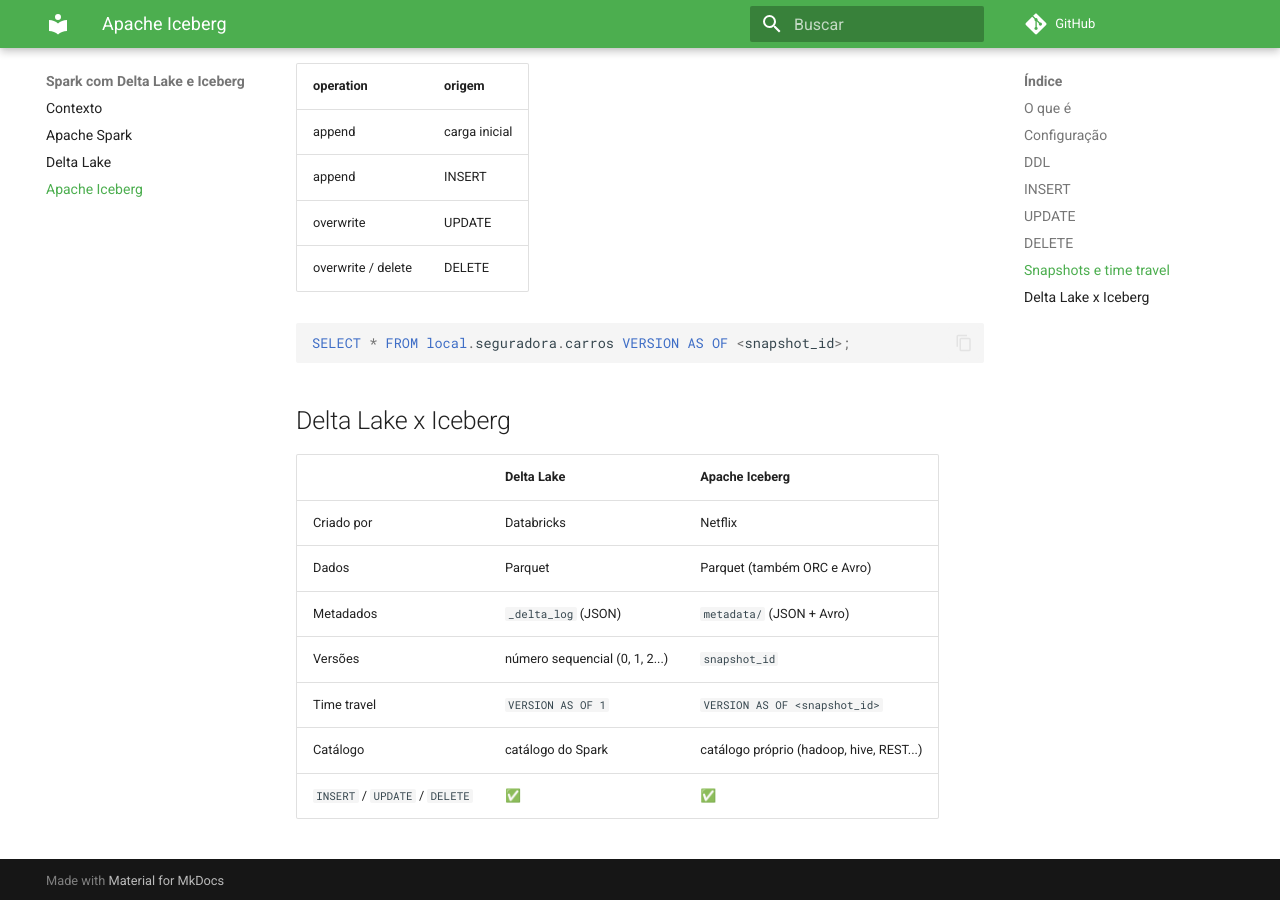
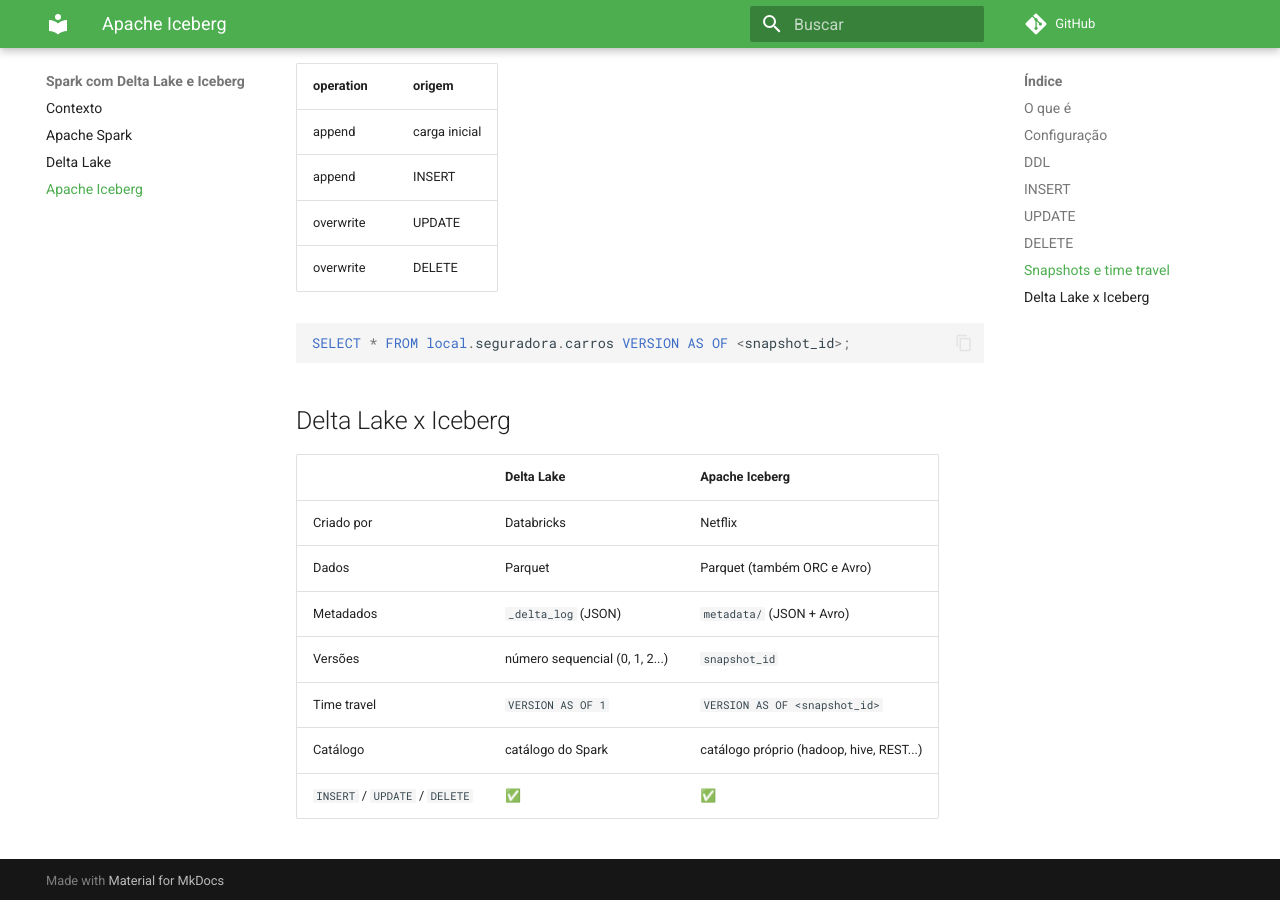
Before and after one commit to raffaelarcego/trabalho-apachespark-eng_dados, an MkDocs documentation site: the page built from docs/iceberg.md, in a window 1280 px wide and 900 px high, scrolled down 1911 px. Built offline with MkDocs 1.6.1 and Material for MkDocs 9.7.7, drawn with Linux system fonts in a browser that asks for light colours; comment, search, counter and statistics services are not loaded.

Commit message:
docs: ajusta tabela de snapshots do Iceberg conforme execução real

````diff
--- a/docs/iceberg.md
+++ b/docs/iceberg.md
@@ -85,7 +85,7 @@
 | append | carga inicial |
 | append | INSERT |
 | overwrite | UPDATE |
-| overwrite / delete | DELETE |
+| overwrite | DELETE |
 
 ```sql
 SELECT * FROM local.seguradora.carros VERSION AS OF <snapshot_id>;
````
